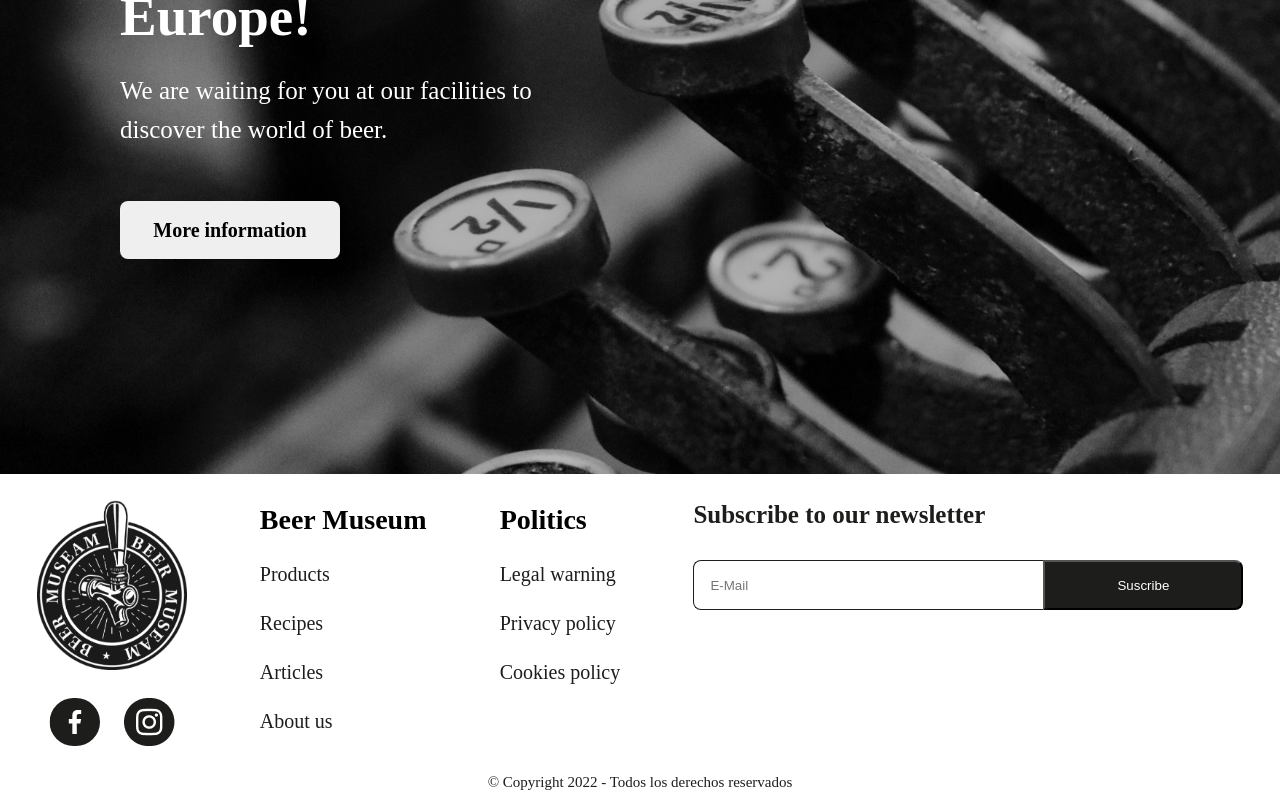
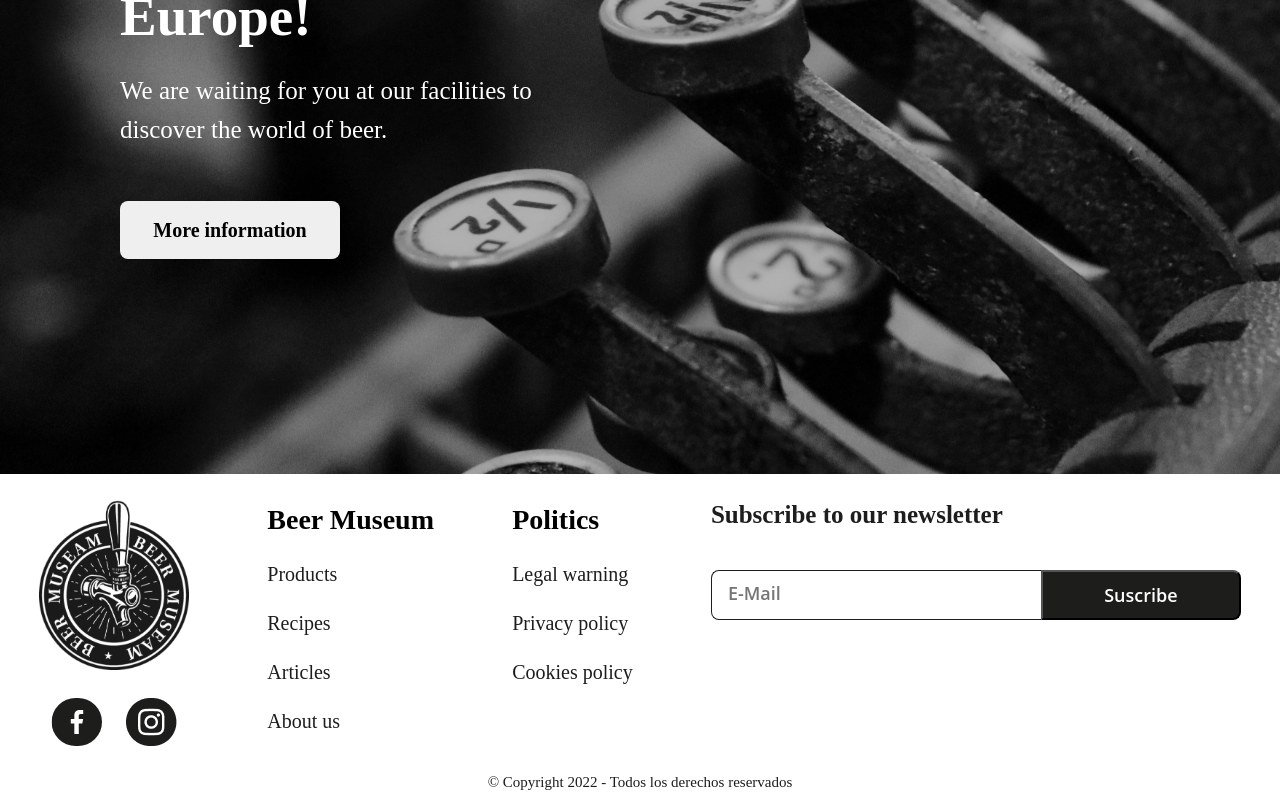
Before and after one commit to zoriregueiro/Cervezas, a React (Create React App) app: page /beers in a window 1280 px wide. Shown: the part 3144-3944 px from the top of the page. Built offline with nearby package versions, Linux system fonts and the light colour scheme; no server answers.

Commit message:
toolSuscribe modified

```diff
--- a/src/views/Beers.css
+++ b/src/views/Beers.css
@@ -511,7 +511,7 @@ color: #1D1E1C;
 box-sizing: content-box;
 display: flex;
 flex-direction: column;
-gap: 30px;
+gap: 40px;
 }
 
 .suscribe > h2 {
@@ -530,12 +530,20 @@ flex-direction: row;
 
 .toolSuscribe > input {
 padding: 1rem;
-width: 350px;
+width: 330px;
 height: 50px;
 border-width: 1px 0px 1px 1px;
 border-radius: 8px 0px 0px 8px;
 border-style: solid;
 border-color: #1D1E1C;
+}
+
+.toolSuscribe::placeholder {
+font-family: 'Open Sans';
+font-style: normal;
+font-weight: 600;
+font-size: 18px;
+line-height: 33px;
 }
 
 .toolSuscribe > button {
@@ -550,6 +558,11 @@ height: 50px;
 background: #1D1E1C;
 color: #FFFFFF;
 border-radius: 0px 8px 8px 0px;
+font-family: 'Open Sans';
+font-style: normal;
+font-weight: 600;
+font-size: 18px;
+line-height: 33px;
 }
 
 .copyright > p {
```
